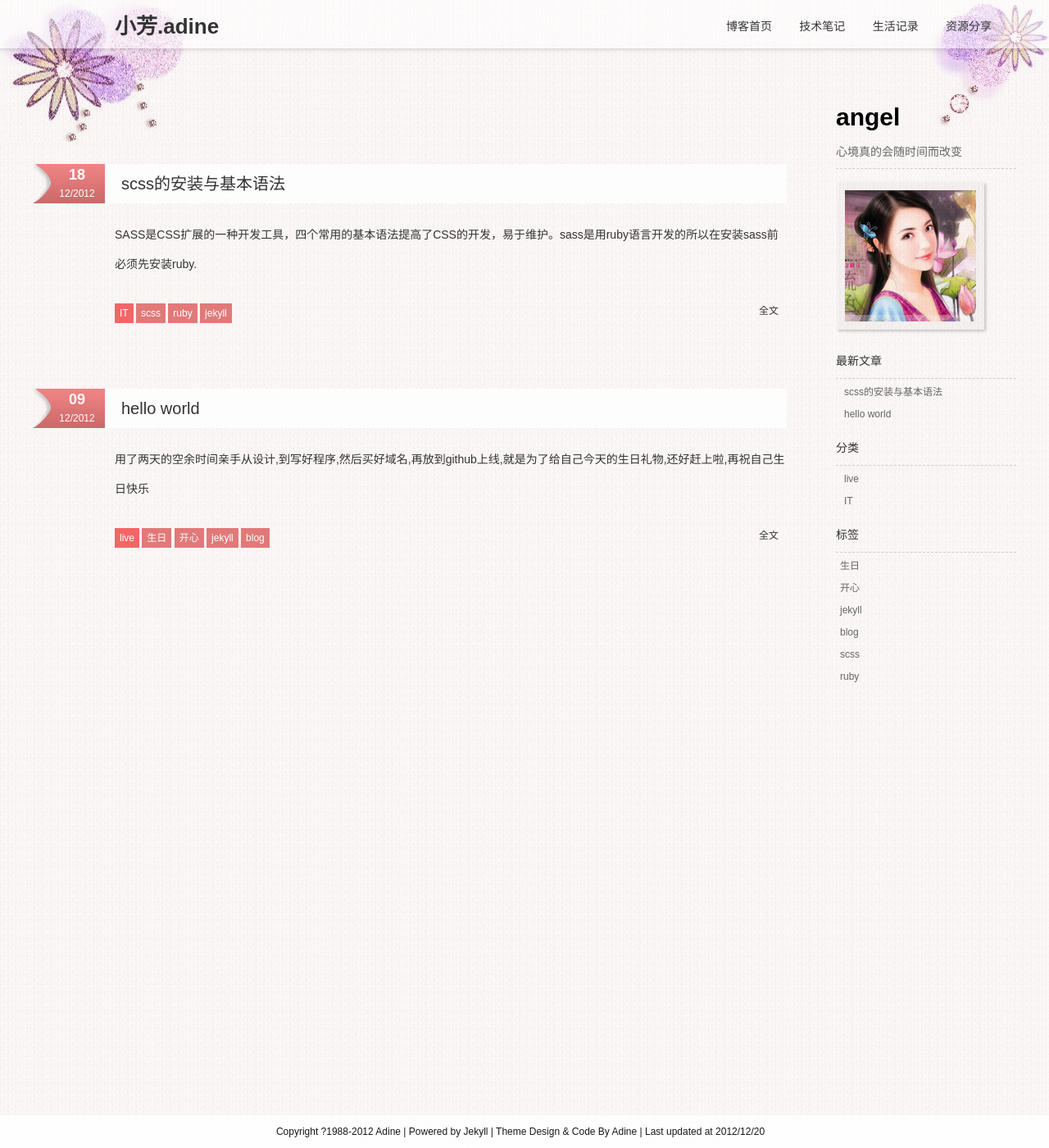
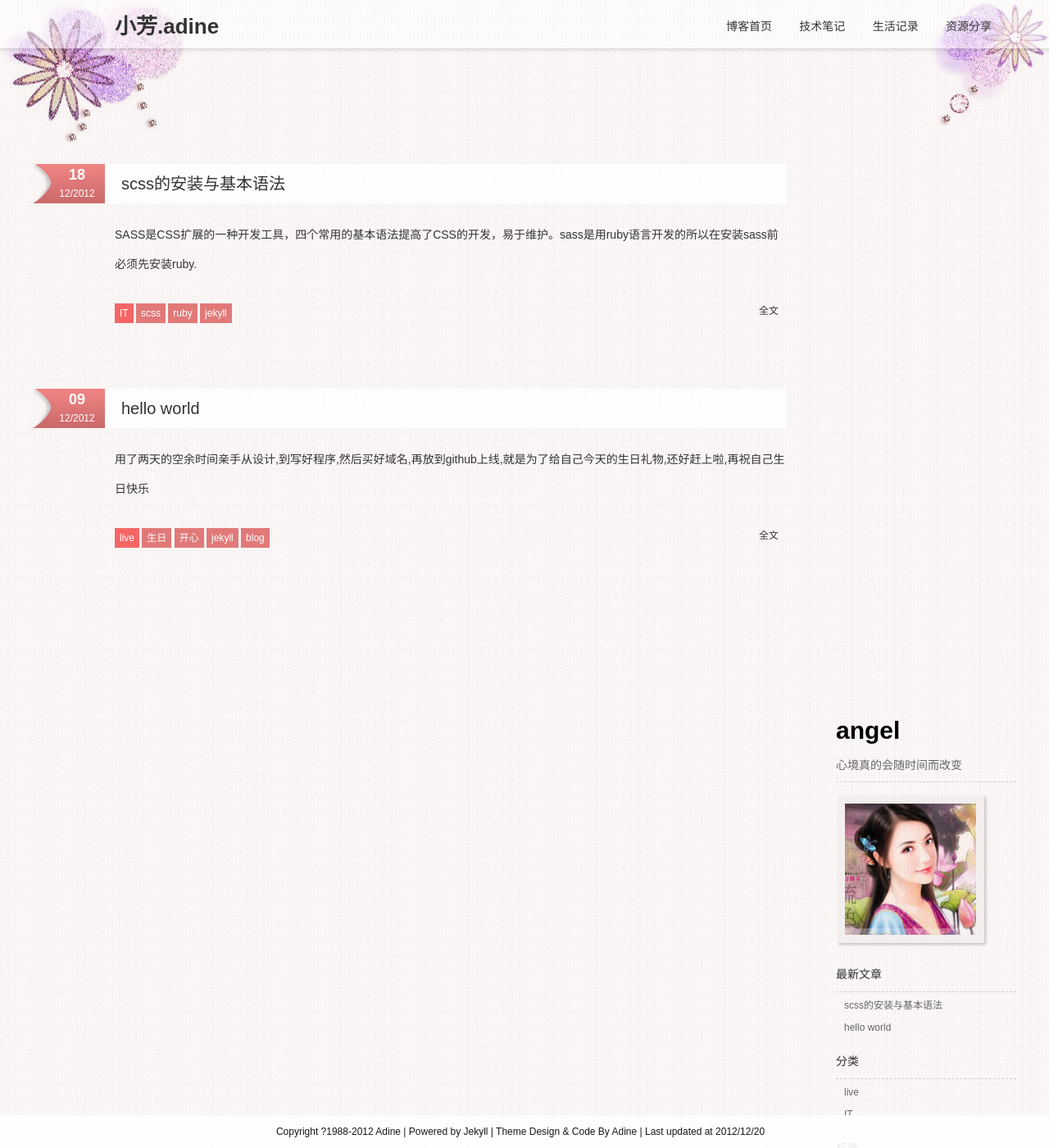
Before and after one commit to adine-zhu/myblog, a Jekyll site: the page built from index.html, in a window 1280 px wide and 1400 px high. Shown: the whole window at 82% size. Built offline with Jekyll 4.4.1, drawn with Linux system fonts in a browser that asks for light colours; comment, search, counter and statistics services are not loaded.

Commit message:
update ie6

```diff
--- a/css/master.css
+++ b/css/master.css
@@ -188,6 +188,11 @@ a.tag-link:hover{background:#f46666;}
 	overflow:hidden;
 }
 
+*.sidebar{
+	position:relative;
+	float:right;
+}
+
 .wraper-avatar h1{
 	font-size:30px;
 	font-weight:bold;
```
